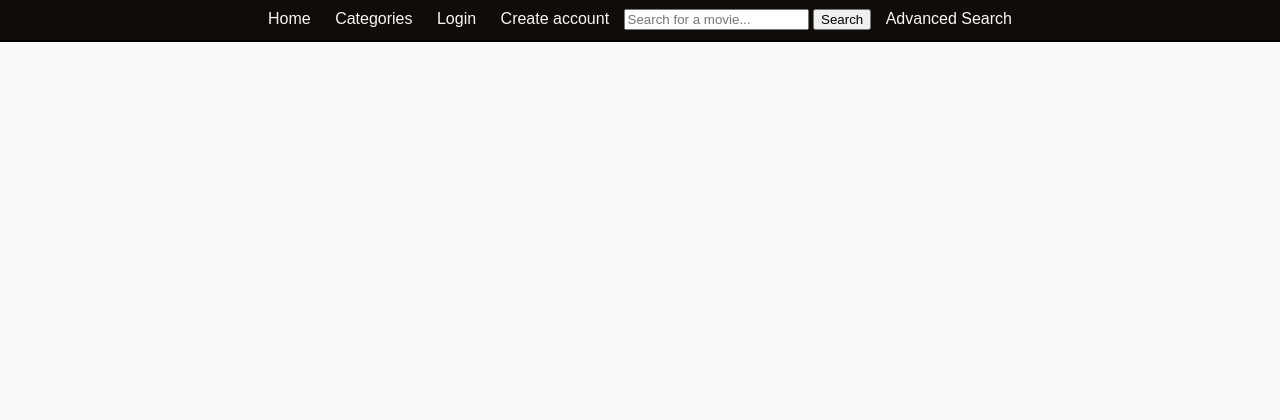
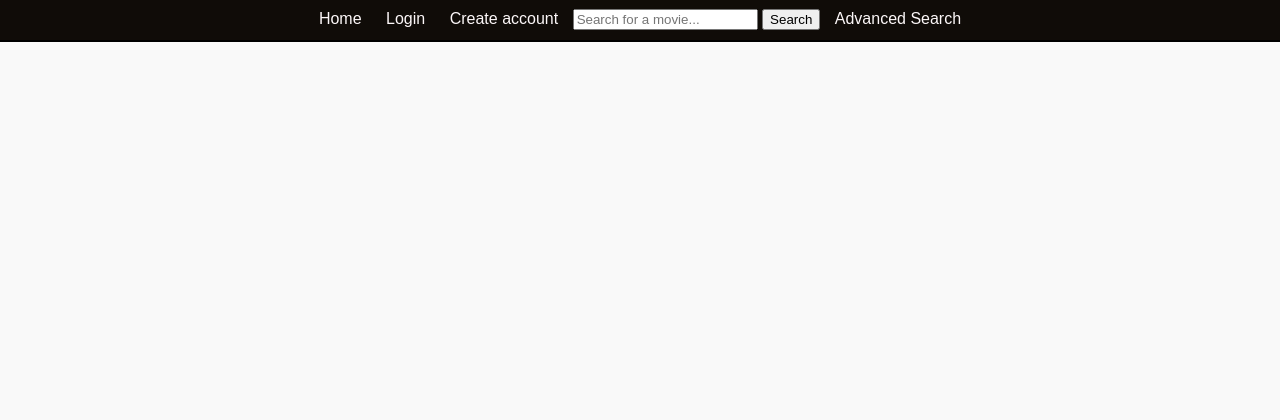
Before and after one commit to bilboque/MOOVIE_RECOMMENDER, a Flask app: page / in a window 1280 px wide. Shown: the part 101-521 px from the top of the page. Run offline with Flask 3, Linux system fonts and the light colour scheme.

Commit message:
minor html changes

```diff
--- a/checkpoint2/flaskr/templates/advanced.html
+++ b/checkpoint2/flaskr/templates/advanced.html
@@ -12,7 +12,6 @@
     </header>
     <nav>
         <a href="/">Home</a>
-        <a href="/category">Categories</a>
         {% if 'user_id' in session %}
             <a href="/logout">Logout</a>
             <a href="/watchlist">Watchlist</a>
--- a/checkpoint2/flaskr/templates/app.html
+++ b/checkpoint2/flaskr/templates/app.html
@@ -12,7 +12,6 @@
     </header>
     <nav>
         <a href="/">Home</a>
-        <a href="/category">Categories</a>
         {% if 'user_id' in session %}
             <a href="/logout">Logout</a>
             <a href="/watchlist">Watchlist</a>
```
